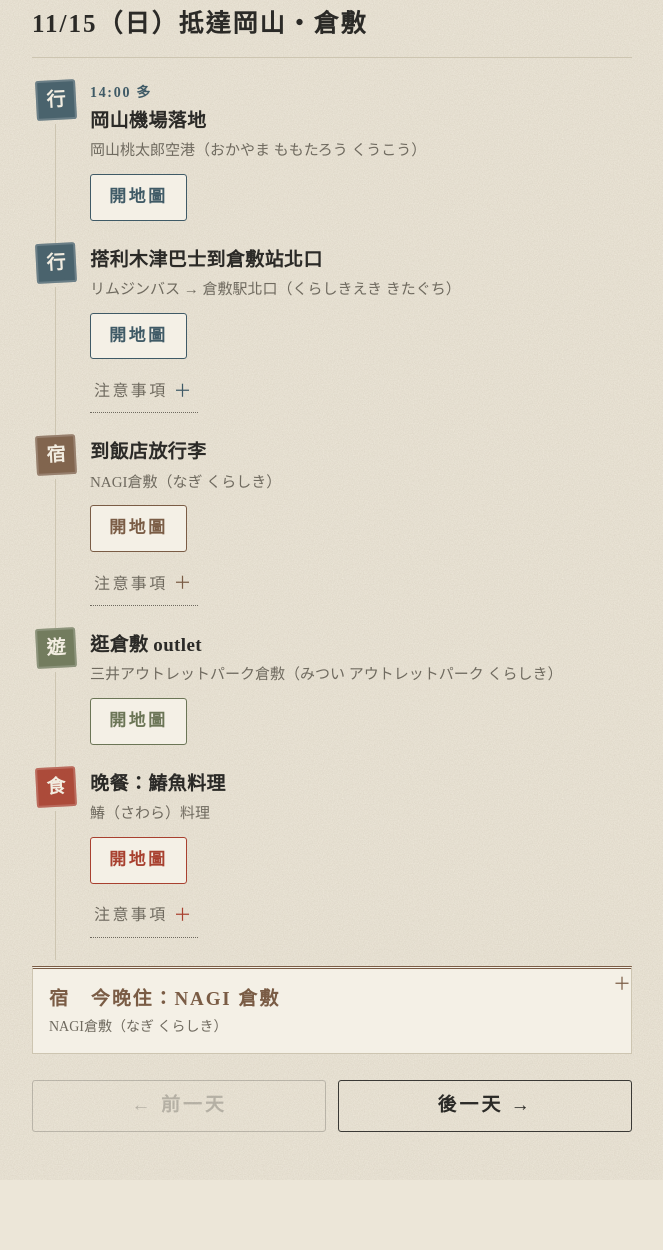
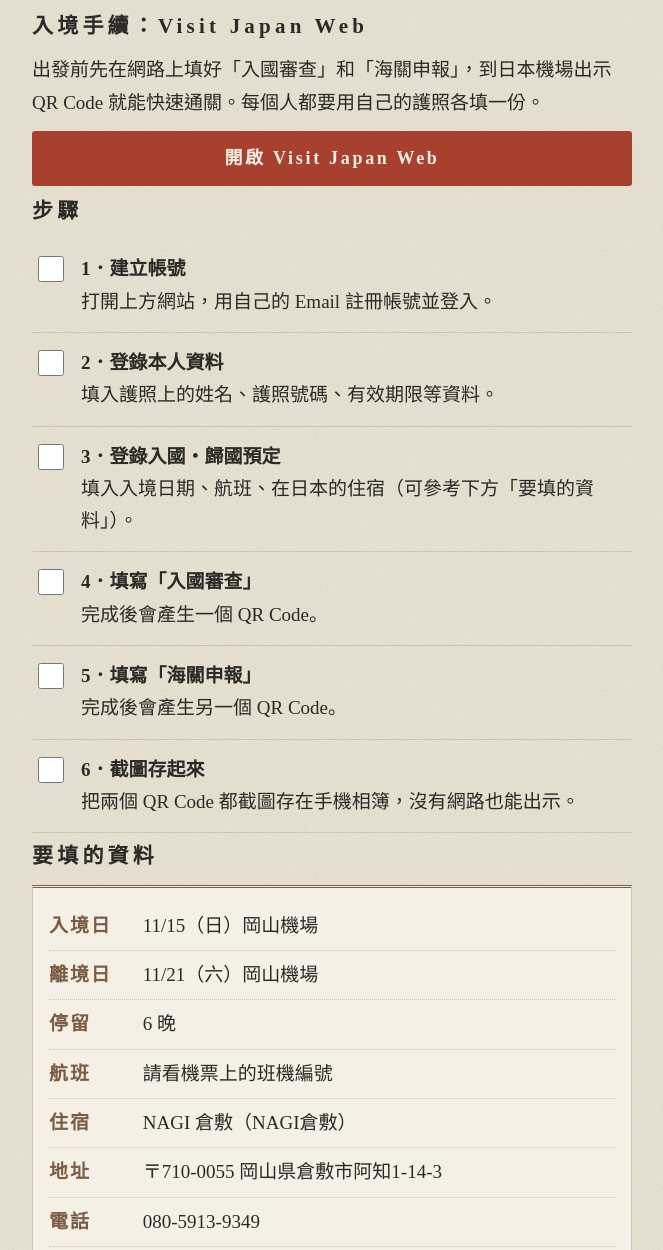
Before and after one commit to Y-JCheng/flash-sanyo-trip, a plain HTML site: page index.html in a window 1280 px wide. Shown: the part 212-1462 px from the top of the page, without its empty margins (308-971 px from the left). Before the commit the page ends 1392 px from the top, so only its background shows below. Drawn offline with Linux system fonts and the light colour scheme.

Commit message:
Add pre-trip tab with Visit Japan Web immigration steps
Co-Authored-By: Claude Sonnet 5.5 <noreply@anthropic.com>

```diff
--- a/app.js
+++ b/app.js
@@ -24,10 +24,12 @@
   }
 
   var tabs = T.days.map(function (d) { return { id: d.id, top: d.label, bot: "週" + d.dow }; });
+  tabs.unshift({ id: "prep", top: "行前", bot: "入境" });
   tabs.push({ id: "tips", top: "提醒", bot: "" }, { id: "todo", top: "待辦", bot: "" });
 
   var t = today();
   var current = (T.days.filter(function (d) { return d.date === t; })[0] || T.days[0]).id;
+  if (t < T.days[0].date) current = "prep";
   var saved = location.hash.slice(1);
   if (tabs.some(function (x) { return x.id === saved; })) current = saved;
 
@@ -78,6 +80,19 @@
     }).join("");
   }
 
+  function renderPrep() {
+    var P = T.prep, done = store("prep") || {};
+    return '<h2 class="sec">' + esc(P.title) + '</h2><p class="lead">' + esc(P.intro) + "</p>" +
+      '<a class="go prep-go" target="_blank" rel="noopener" href="' + esc(P.link) + '">' + esc(P.linkText) + "</a>" +
+      '<h2 class="sec">步驟</h2>' + P.steps.map(function (x, i) {
+        return '<label class="todo"><input type="checkbox" data-k="prep" data-i="' + i + '"' + (done[i] ? " checked" : "") +
+          '><span><b>' + (i + 1) + "．" + esc(x.h) + "</b><br>" + esc(x.p) + "</span></label>";
+      }).join("") +
+      '<h2 class="sec">要填的資料</h2><div class="stay prep-info">' + P.info.map(function (r) {
+        return '<div class="row"><span>' + esc(r.k) + "</span><div>" + esc(r.v) + "</div></div>";
+      }).join("") + "</div>";
+  }
+
   function renderTodo() {
     var done = store("todo") || {};
     return '<h2 class="sec">出發前待確認</h2>' + T.todos.map(function (x, i) {
@@ -90,6 +105,7 @@
     renderTabs();
     var v = $("#view");
     if (current === "tips") v.innerHTML = renderTips();
+    else if (current === "prep") v.innerHTML = renderPrep();
     else if (current === "todo") v.innerHTML = renderTodo();
     else v.innerHTML = renderDay(T.days.filter(function (d) { return d.id === current; })[0]);
     window.scrollTo(0, 0);
@@ -112,9 +128,10 @@
   $("#view").addEventListener("change", function (e) {
     var i = e.target.getAttribute("data-i");
     if (i === null) return;
-    var done = store("todo") || {};
+    var key = e.target.getAttribute("data-k") || "todo";
+    var done = store(key) || {};
     done[i] = e.target.checked;
-    store("todo", done);
+    store(key, done);
   });
 
   render();
--- a/data.js
+++ b/data.js
@@ -90,6 +90,29 @@ window.TRIP = {
       ]
     }
   ],
+  prep: {
+    title: "入境手續：Visit Japan Web",
+    intro: "出發前先在網路上填好「入國審查」和「海關申報」，到日本機場出示 QR Code 就能快速通關。每個人都要用自己的護照各填一份。",
+    link: "https://services.digital.go.jp/zh-cmn-hant/visit-japan-web/",
+    linkText: "開啟 Visit Japan Web",
+    steps: [
+      { h: "建立帳號", p: "打開上方網站，用自己的 Email 註冊帳號並登入。" },
+      { h: "登錄本人資料", p: "填入護照上的姓名、護照號碼、有效期限等資料。" },
+      { h: "登錄入國・歸國預定", p: "填入入境日期、航班、在日本的住宿（可參考下方「要填的資料」）。" },
+      { h: "填寫「入國審查」", p: "完成後會產生一個 QR Code。" },
+      { h: "填寫「海關申報」", p: "完成後會產生另一個 QR Code。" },
+      { h: "截圖存起來", p: "把兩個 QR Code 都截圖存在手機相簿，沒有網路也能出示。" }
+    ],
+    info: [
+      { k: "入境日", v: "11/15（日）岡山機場" },
+      { k: "離境日", v: "11/21（六）岡山機場" },
+      { k: "停留", v: "6 晚" },
+      { k: "航班", v: "請看機票上的班機編號" },
+      { k: "住宿", v: "NAGI 倉敷（NAGI倉敷）" },
+      { k: "地址", v: "〒710-0055 岡山県倉敷市阿知1-14-3" },
+      { k: "電話", v: "080-5913-9349" }
+    ]
+  },
   tips: [
     { h: "交通怎麼查", p: "搭電車、新幹線、巴士：用「Japan Travel by NAVITIME」查，輸入出發站和目的地，就會列出班次、時間、月台和票價。走路：用 Google 地圖，每個行程的「開地圖」按鈕可以直接導航。", u: "https://apps.apple.com/tw/app/japan-travel-visit-planner/id686373726?l=en-GB", ul: "下載交通 App（iPhone）" },
     { h: "行李", p: "尾道坡道多、去生口島要搭船，大行李先放福山飯店，出門只帶隨身包。也可以用宅急便把大行李直接寄到下一間飯店。" },
--- a/style.css
+++ b/style.css
@@ -89,3 +89,10 @@ details.acc summary::-webkit-details-marker{display:none}
 .stay a.tel{color:var(--ai);font-weight:700;text-decoration:none;border-bottom:1px solid var(--ai)}
 .stay .go{margin-top:6px}
 .card .go{display:inline-block;margin-top:10px;font-size:17px;color:var(--ai);background:var(--paper2);text-decoration:none;font-weight:700;letter-spacing:.1em;border:1px solid var(--ai);border-radius:3px;padding:8px 18px;min-height:44px}
+
+.lead{margin:0 0 12px}
+.prep-go{display:block;text-align:center;font-size:18px;color:#f4efe3;background:var(--shu);text-decoration:none;font-weight:700;letter-spacing:.15em;border-radius:3px;padding:12px 18px;margin-bottom:8px}
+.prep-info{border-top:3px double var(--kuri)}
+.prep-info .row{display:flex;gap:14px;padding:8px 0;border-bottom:1px dotted var(--line)}
+.prep-info .row>span{flex:none;width:4.2em;color:var(--kuri);font-weight:700;letter-spacing:.1em}
+.prep-info .row>div{flex:1;min-width:0}
--- a/sw.js
+++ b/sw.js
@@ -1,5 +1,5 @@
 // 離線快取：先看網路最新版，沒網路時用快取
-var CACHE = "sanyo-v10";
+var CACHE = "sanyo-v11";
 var FILES = ["./", "index.html", "style.css", "app.js", "data.js", "icon.svg", "manifest.webmanifest"];
 
 self.addEventListener("install", function (e) {
```
